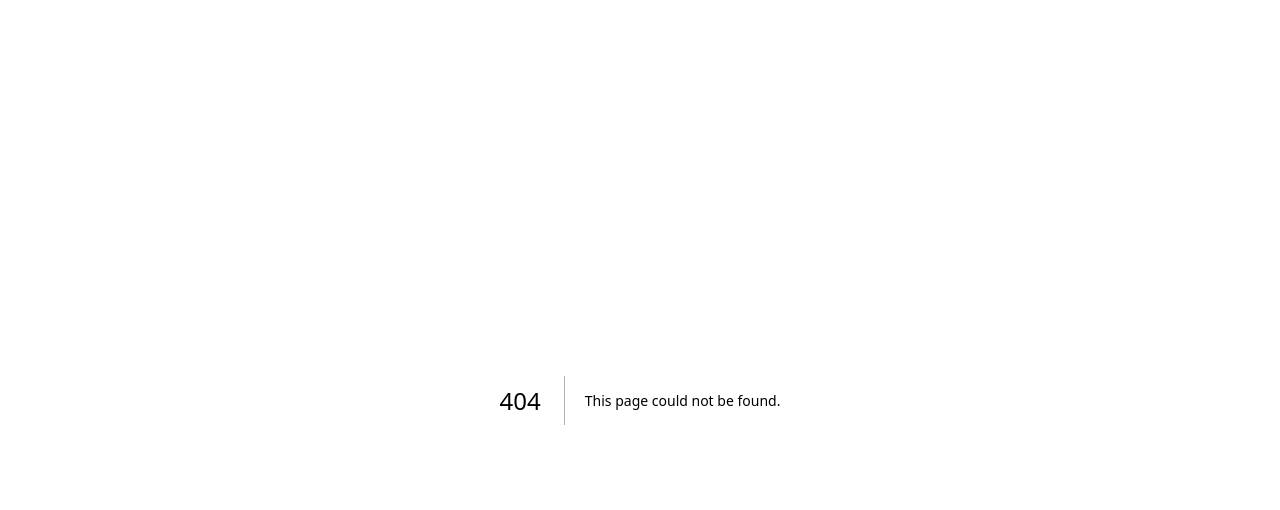
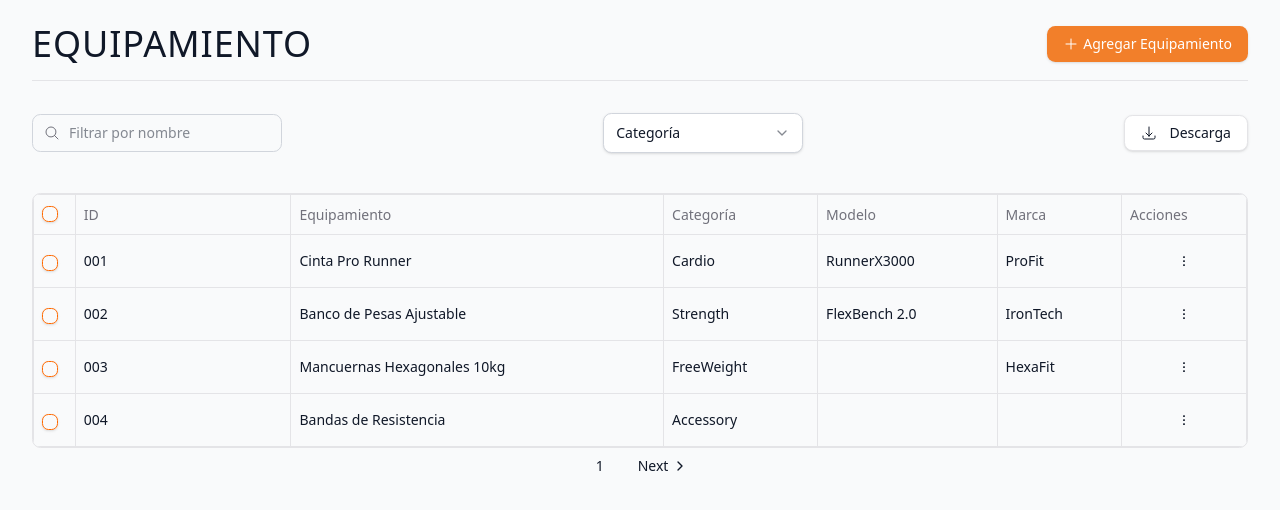
Before and after one commit to VitalFitTeam/dashboard, a Next.js app: page /equipment in a window 1280 px wide. Before the commit this address had no page. Shown: the top 510 px of the page. Built offline with nearby package versions, Linux system fonts and the light colour scheme.

Commit message:
feat(equipment-table): crear equipamiento

```diff
--- a/package.json
+++ b/package.json
@@ -20,6 +20,7 @@
     "@radix-ui/react-select": "^2.2.6",
     "@radix-ui/react-slot": "^1.2.3",
     "@radix-ui/react-tabs": "^1.1.13",
+    "@shadcn/ui": "^0.0.4",
     "@tanstack/react-table": "^8.21.3",
     "@vitalfit/sdk": "^0.0.29",
     "autoprefixer": "^10.4.21",
--- /dev/null
+++ b/src/app/equipment/EquipmentTable.tsx
@@ -0,0 +1,169 @@
+"use client";
+import { Button } from "@/components/ui/button";
+import EyeIcon from "@heroicons/react/24/outline/EyeIcon";
+import PencilIcon from "@heroicons/react/24/outline/PencilIcon";
+import ArrowDownTray from "@heroicons/react/24/outline/ArrowDownTrayIcon";
+import Trash from "@heroicons/react/24/outline/TrashIcon";
+import MagnifyingGlassIcon from "@heroicons/react/24/outline/MagnifyingGlassIcon";
+import { useState } from "react";
+import { Equipment } from "@/models/equipment";
+import { EquipmentData } from "./data";
+import { Column, DataTable } from "@/components/ui/table/DataTable";
+import EllipsisVerticalIcon from "@heroicons/react/24/outline/EllipsisVerticalIcon";
+import {
+  DropdownMenu,
+  DropdownMenuTrigger,
+  DropdownMenuContent,
+  DropdownMenuItem,
+} from "@/components/ui/dropdown-menu";
+import { Alert, AlertTitle, AlertDescription } from "@/components/ui/alert";
+import { Input } from "@/components/ui/Input";
+import {
+  Select,
+  SelectContent,
+  SelectItem,
+  SelectTrigger,
+} from "@/components/ui/select";
+import { SelectValue } from "@radix-ui/react-select";
+
+export default function EquipmentTable() {
+  const [page, setPage] = useState(1);
+  const [selectedEquipment, setSelectedEquipment] = useState<Equipment | null>(
+    null,
+  );
+  const [deleteRowId, setDeleteRowId] = useState<string | null>(null);
+  const [inputFilters, setInputFilters] = useState<Record<string, string>>({});
+
+  const handleEditEquipment = (equipment: Equipment) => {
+    setSelectedEquipment(equipment);
+    console.warn("editar equipo", selectedEquipment);
+  };
+
+  const handleViewDetails = (equipment: Equipment) => {
+    setSelectedEquipment(equipment);
+    console.warn("ver detalles", selectedEquipment);
+  };
+
+  const columns: Column<Equipment>[] = [
+    {
+      header: "ID",
+      accessor: "id",
+      render: (id) => (
+        <div className="w-28 truncate" title={id as string}>
+          {id as string}
+        </div>
+      ),
+    },
+    { header: "Equipamiento", accessor: "name", filterType: "text" },
+    { header: "Categoría", accessor: "category", filterType: "text" },
+    { header: "Modelo", accessor: "model", filterType: "text" },
+    { header: "Marca", accessor: "brand", filterType: "text" },
+  ];
+
+  return (
+    <>
+      <div className="flex flex-wrap items-center justify-between gap-4 mb-6">
+        <div className="relative w-full sm:w-[250px]">
+          <MagnifyingGlassIcon className="absolute left-3 top-1/2 h-4 w-4 -translate-y-1/2 text-muted-foreground" />
+          <Input
+            placeholder="Filtrar por nombre"
+            className="pl-9"
+            value={inputFilters.search || ""}
+            onChange={(e) =>
+              setInputFilters((prev) => ({ ...prev, search: e.target.value }))
+            }
+          />
+        </div>
+        <Select
+          value={inputFilters.category || ""}
+          onValueChange={(value) =>
+            setInputFilters((prev) => ({ ...prev, category: value }))
+          }
+        >
+          <SelectTrigger className="w-full sm:w-[200px] border border-gray-300 rounded-md px-3 py-2 shadow-sm focus:outline-none focus:ring-2 focus:ring-blue-500">
+            <SelectValue placeholder="Categoría" />
+          </SelectTrigger>
+          <SelectContent>
+            <SelectItem value="Cardio">Cardio</SelectItem>
+            <SelectItem value="Strength">Fuerza</SelectItem>
+            <SelectItem value="FreeWeight">Peso Libre</SelectItem>
+            <SelectItem value="Functional">Funcional</SelectItem>
+            <SelectItem value="Accessory">Accesorio</SelectItem>
+          </SelectContent>
+        </Select>
+
+        <div className="flex items-center gap-4">
+          <Button variant="outline">
+            <ArrowDownTray className="mr-2 h-4 w-4" />
+            Descarga
+          </Button>
+        </div>
+      </div>
+
+      <DataTable<Equipment>
+        columns={columns}
+        data={EquipmentData}
+        page={page}
+        pageSize={10}
+        onPageChange={setPage}
+        actions={(row) => (
+          <div className="flex flex-col items-center justify-center w-full">
+            <div className="flex items-center justify-center">
+              <DropdownMenu>
+                <DropdownMenuTrigger asChild>
+                  <Button size="icon" variant="ghost" title="Acciones">
+                    <EllipsisVerticalIcon className="h-5 w-5" />
+                  </Button>
+                </DropdownMenuTrigger>
+                <DropdownMenuContent align="end">
+                  <DropdownMenuItem onClick={() => handleViewDetails(row)}>
+                    <EyeIcon className="h-4 w-4" />
+                    <span className="ml-2">Ver Detalles</span>
+                  </DropdownMenuItem>
+                  <DropdownMenuItem onClick={() => handleEditEquipment(row)}>
+                    <PencilIcon className="h-4 w-4" />
+                    <span className="ml-2">Modificar</span>
+                  </DropdownMenuItem>
+                  <DropdownMenuItem onClick={() => setDeleteRowId(row.id)}>
+                    <Trash className="h-4 w-4 text-red-500" />
+                    <span className="ml-2 text-red-500">Eliminar</span>
+                  </DropdownMenuItem>
+                </DropdownMenuContent>
+              </DropdownMenu>
+            </div>
+            {deleteRowId === row.id && (
+              <Alert className="mt-2 w-full max-w-md">
+                <AlertTitle className="text-black">
+                  Confirmar Eliminación
+                </AlertTitle>
+                <AlertDescription className="text-gray-900">
+                  ¿Estás seguro de que deseas eliminar este equipo? Esta acción
+                  no se puede deshacer.
+                </AlertDescription>
+                <div className="flex justify-end gap-2 mt-4">
+                  <Button
+                    variant="outline"
+                    className="border-white"
+                    onClick={() => setDeleteRowId(null)}
+                  >
+                    Cancelar
+                  </Button>
+                  <Button
+                    variant="destructive"
+                    className="text-white"
+                    onClick={() => {
+                      console.warn("Equipo Eliminado ", row.id);
+                    }}
+                  >
+                    <Trash className="h-4 w-4 text-white" />
+                    Eliminar
+                  </Button>
+                </div>
+              </Alert>
+            )}
+          </div>
+        )}
+      />
+    </>
+  );
+}
--- /dev/null
+++ b/src/app/equipment/data.ts
@@ -0,0 +1,36 @@
+import { Equipment } from "@/models/equipment";
+
+export const EquipmentData: Equipment[] = [
+  {
+    id: "001",
+    name: "Cinta Pro Runner",
+    category: "Cardio",
+    description: "Cinta de correr profesional con pantalla táctil",
+    brand: "ProFit",
+    model: "RunnerX3000",
+  },
+  {
+    id: "002",
+    name: "Banco de Pesas Ajustable",
+    category: "Strength",
+    description: "Banco multiposición para entrenamiento de fuerza",
+    brand: "IronTech",
+    model: "FlexBench 2.0",
+  },
+  {
+    id: "003",
+    name: "Mancuernas Hexagonales 10kg",
+    category: "FreeWeight",
+    description: "Par de mancuernas recubiertas en goma",
+    brand: "HexaFit",
+    model: null,
+  },
+  {
+    id: "004",
+    name: "Bandas de Resistencia",
+    category: "Accessory",
+    description: "Set de bandas elásticas para entrenamiento funcional",
+    brand: null,
+    model: null,
+  },
+];
--- /dev/null
+++ b/src/app/equipment/page.tsx
@@ -0,0 +1,20 @@
+"use client";
+import { PageHeader } from "@/components/ui/PageHeader";
+import { Button } from "@/components/ui/button";
+import { PlusIcon } from "@heroicons/react/24/outline";
+import EquipmentTable from "./EquipmentTable";
+
+export default function Users() {
+  return (
+    <div className="flex-1 space-y-8 p-8 pt-6">
+      <PageHeader title="EQUIPAMIENTO">
+        <Button variant="primary">
+          <PlusIcon className="h-5 w-5" />
+          Agregar Equipamiento
+        </Button>
+      </PageHeader>
+
+      <EquipmentTable />
+    </div>
+  );
+}
```
Also changed, not shown: 1 other file (tests, documents, lock files or other folders).
